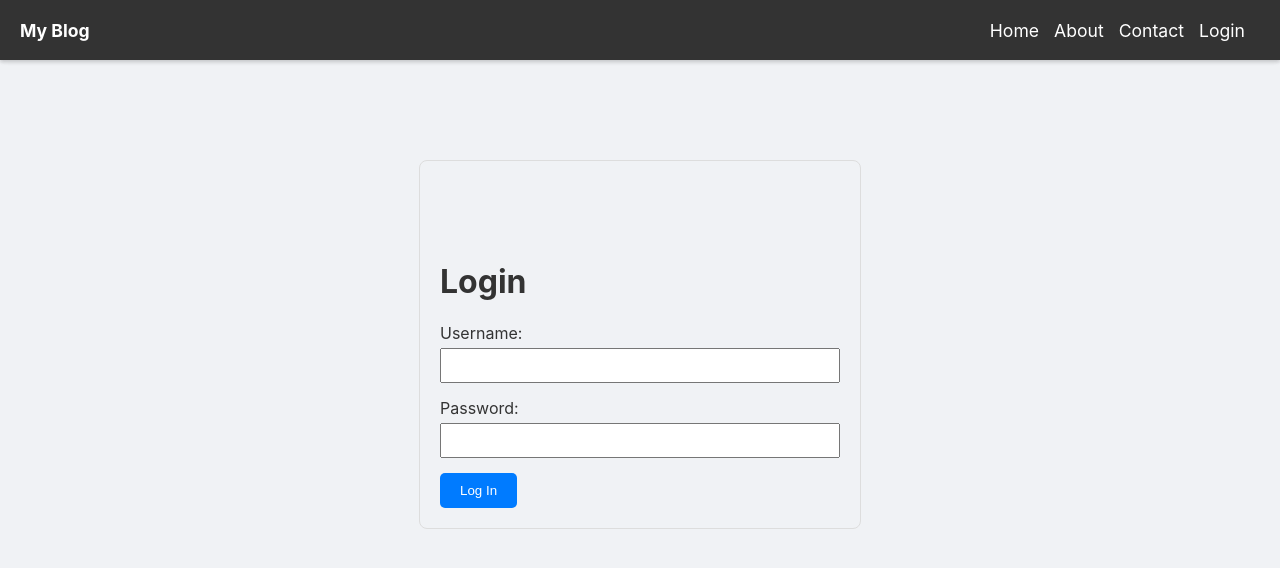
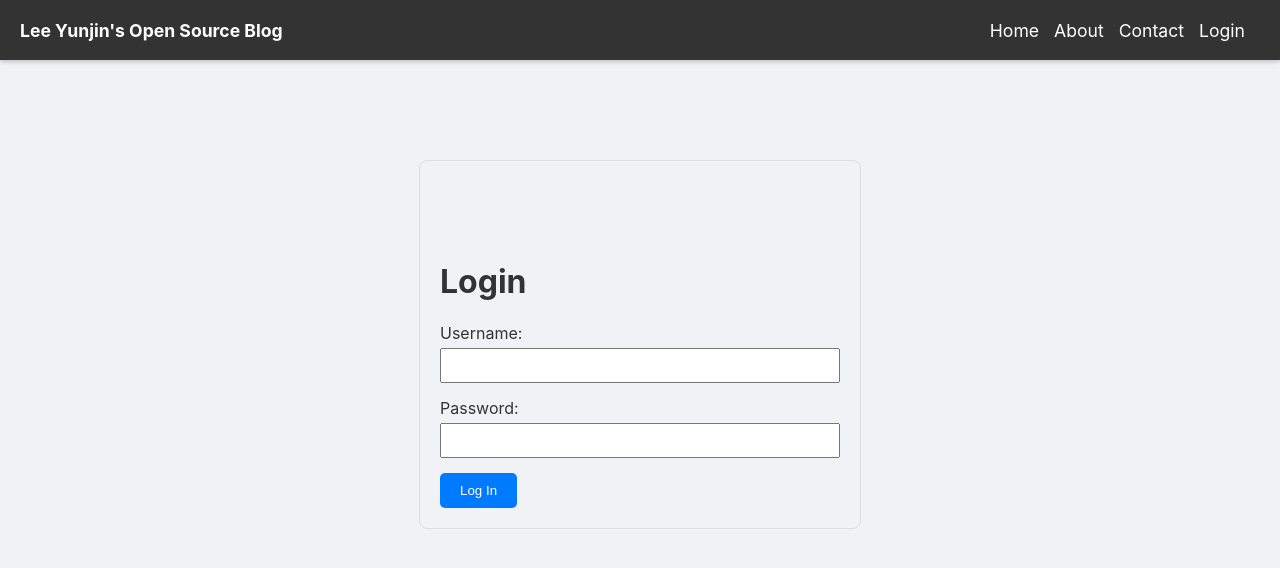
Before and after one commit to gg582/chi-blog, a React (Create React App) app in the folder blog-frontend/: page /login in a window 1280 px wide. Shown: the top 568 px of the page. Built offline with nearby package versions, Linux system fonts and the light colour scheme.

Commit message:
change title

```diff
--- a/blog-frontend/src/components/Header.js
+++ b/blog-frontend/src/components/Header.js
@@ -29,7 +29,7 @@ function Header() {
       justifyContent: 'space-between',
       boxShadow: '0 2px 4px rgba(0,0,0,0.1)' // Optional: add a subtle shadow
     }}>
-      <div style={{ fontWeight: 'bold' }}>My Blog</div>
+      <div style={{ fontWeight: 'bold' }}>Lee Yunjin&apos;s Open Source Blog</div>
       <nav>
         <ul style={{ listStyle: 'none', margin: 0, padding: 0, display: 'flex' }}>
           <li style={{ marginRight: '15px' }}><Link to="/" style={{ color: 'white', textDecoration: 'none' }}>Home</Link></li>
--- a/blog-frontend/src/pages/NewPostPage.js
+++ b/blog-frontend/src/pages/NewPostPage.js
@@ -21,7 +21,7 @@ function Header() {
       zIndex: 1000,
       justifyContent: 'space-between',
     }}>
-      <div style={{ fontWeight: 'bold' }}>My Blog</div>
+      <div style={{ fontWeight: 'bold' }}>Lee Yunjin&apos;s Open Source Blog</div>
       <nav>
         <Link to="/" style={navLinkStyle}>Home</Link>
         <Link to="/about" style={navLinkStyle}>About</Link>
```
